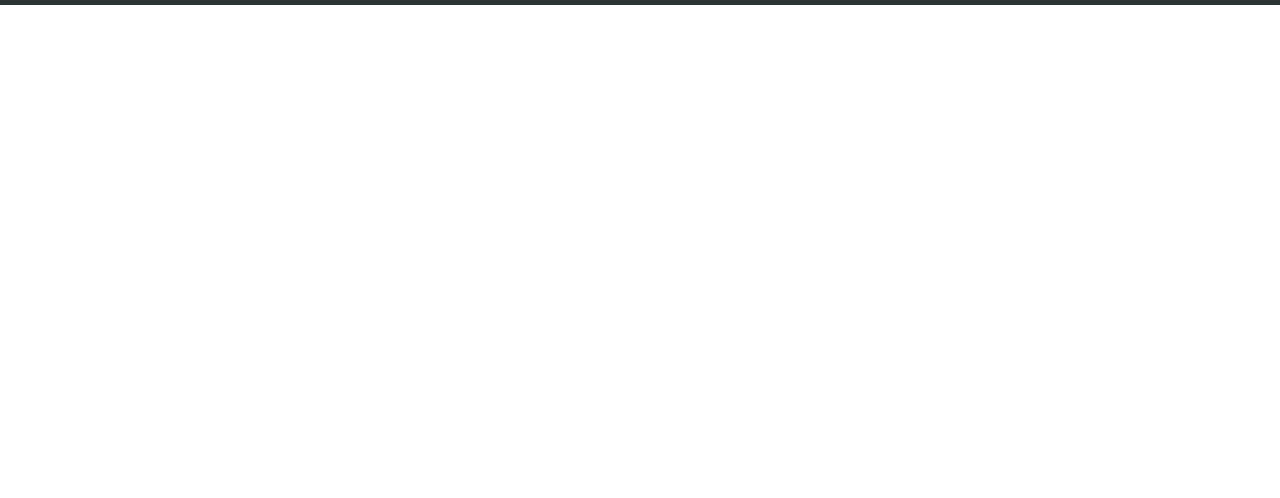
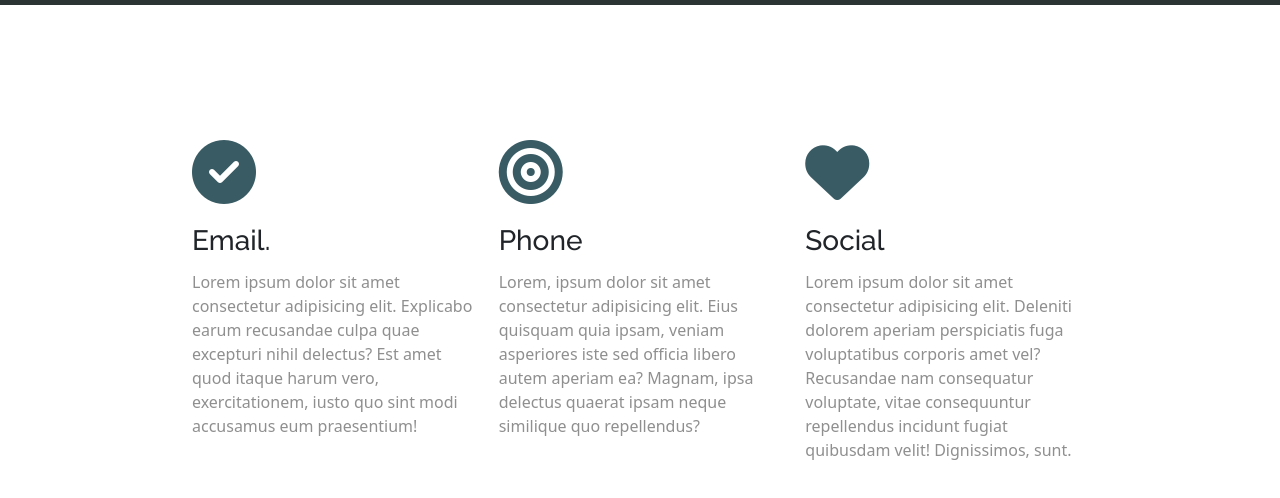
Before and after one commit to lc-mar/sparkles-resume, a plain HTML site: page pages/contact.html in a window 1280 px wide. Shown: the part 56-554 px from the top of the page. Drawn offline with nearby package versions, Linux system fonts and the light colour scheme.

Commit message:
working on contact page format and styling

```diff
--- a/css/contact.css
+++ b/css/contact.css
@@ -48,3 +48,25 @@ body {
     background-color: #E7F6F2;
     color: #2c3333;
   }
+
+  #contact {
+    padding: 7% 15%;
+    background-color: #fff;
+    position: relative;
+    z-index: 1;
+
+}
+
+.contact-box {
+    padding: 5%;
+
+}
+
+.contact-title {
+    line-height: 1.5;
+}
+
+.icon {
+  color: #395B64;
+  margin-bottom: 1rem;
+}
--- a/pages/contact.html
+++ b/pages/contact.html
@@ -1,5 +1,6 @@
 <!DOCTYPE html>
 <html lang="en">
+
 <head>
   <meta charset="UTF-8">
   <meta http-equiv="X-UA-Compatible" content="IE=edge">
@@ -28,6 +29,7 @@
   </script>
 
 </head>
+
 <body>
   <!-- navbar -->
   <section id="navbar">
@@ -36,15 +38,8 @@
         <!-- Nav Bar -->
         <nav class="navbar navbar-expand-lg navbar-dark">
           <a class="navbar-brand" href="/index.html">laursparkles</a>
-            <button
-              class="navbar-toggler"
-              type="button"
-              data-bs-toggle="collapse"
-              data-bs-target="#navbarTogglerDemo02"
-              aria-controls="navbarTogglerDemo02"
-              aria-expanded="false"
-              aria-label="Toggle navigation"
-            >
+          <button class="navbar-toggler" type="button" data-bs-toggle="collapse" data-bs-target="#navbarTogglerDemo02"
+            aria-controls="navbarTogglerDemo02" aria-expanded="false" aria-label="Toggle navigation">
             <span class="navbar-toggler-icon"></span>
           </button>
 
@@ -68,5 +63,27 @@
 
     </section>
 
+    <section id="contact">
+      <div class="row">
+        <div class="contact-box col-lg-4">
+          <i class="icon fas fa-check-circle fa-4x"></i>
+          <h3 class="contact-title">Email.</h3>
+          <p>Lorem ipsum dolor sit amet consectetur adipisicing elit. Explicabo earum recusandae culpa quae excepturi nihil delectus? Est amet quod itaque harum vero, exercitationem, iusto quo sint modi accusamus eum praesentium!</p>
+        </div>
+
+        <div class="contact-box col-lg-4">
+          <i class="icon fas fa-bullseye fa-4x"></i>
+          <h3 class="contact-title">Phone</h3>
+          <p>Lorem, ipsum dolor sit amet consectetur adipisicing elit. Eius quisquam quia ipsam, veniam asperiores iste sed officia libero autem aperiam ea? Magnam, ipsa delectus quaerat ipsam neque similique quo repellendus?</p>
+        </div>
+
+        <div class="contact-box col-lg-4">
+          <i class="icon fas fa-heart fa-4x"></i>
+          <h3 class="contact-title">Social</h3>
+          <p>Lorem ipsum dolor sit amet consectetur adipisicing elit. Deleniti dolorem aperiam perspiciatis fuga voluptatibus corporis amet vel? Recusandae nam consequatur voluptate, vitae consequuntur repellendus incidunt fugiat quibusdam velit! Dignissimos, sunt.</p>
+        </div>
+      </div>
+    </section>
 </body>
+
 </html>
```
Lines whose indentation alone changed are shown as unchanged.
